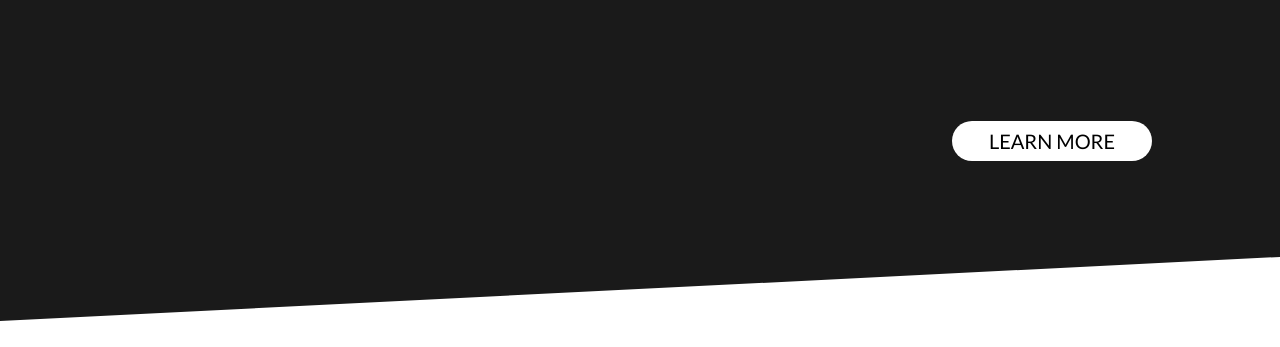
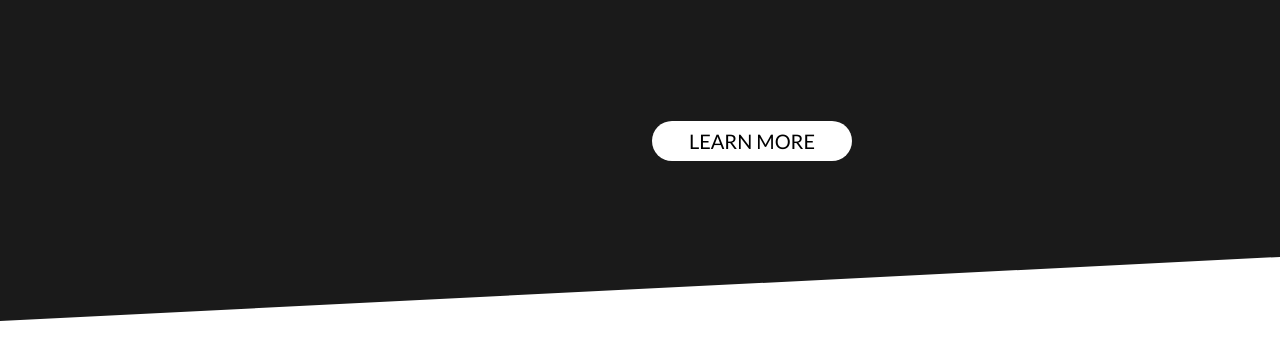
Before and after one commit to vasiltop/tpalmer, a website built with Vite: page index.html in a window 1280 px wide. Shown: the part 5720-6067 px from the top of the page. Built offline with nearby package versions, Linux system fonts and the light colour scheme.

Commit message:
fix: button margin

```diff
--- a/src/styles.css
+++ b/src/styles.css
@@ -64,10 +64,6 @@ nav > ul > li {
 .white-bg {
 	background-color: white;
 	color: black;
-}
-
-#contact-button {
-	margin-left: auto;
 }
 
 #header-background {
@@ -222,8 +218,12 @@ nav {
 	width: 115%;
 	height: auto;
 	max-height: 500px;
+	object-fit: cover;
+}
 
-	object-fit: cover;
+#contact-button {
+	margin-left: auto;
+	margin-right: 15em;
 }
 
 .provide-section-card-text > h2 {
```
Also changed, not shown: index.html (+0 -1 lines).
